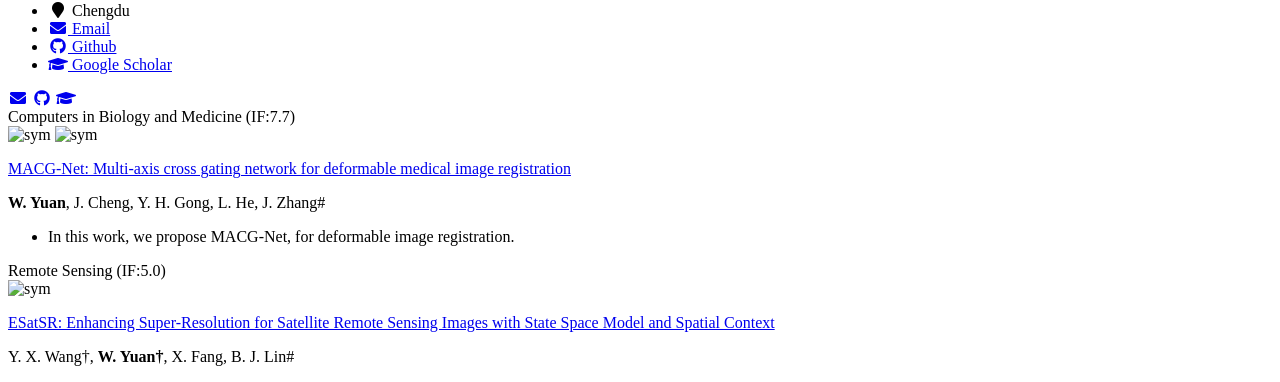
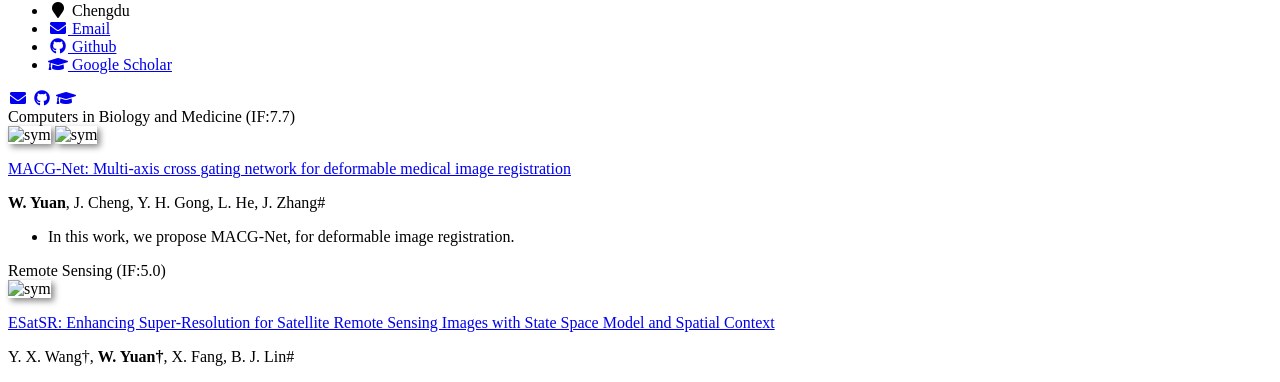
Before and after one commit to Valeyards/Valeyards.github.io, a Jekyll site: the page built from pubs.md, in a window 1280 px wide. Shown: the part 345-727 px from the top of the page. Built offline with Jekyll 4.4.1, drawn with Linux system fonts in a browser that asks for light colours; our own code applies the rules of GitHub Pages for plain Markdown files.

Commit message:
Add files via upload

```diff
--- a/pubs.md
+++ b/pubs.md
@@ -1,11 +1,24 @@
 <head>
   <link rel="stylesheet" href="https://cdnjs.cloudflare.com/ajax/libs/font-awesome/5.15.4/css/all.min.css">
+  <style>
+    .paper-box-image img {
+        max-width: 400px;
+        box-shadow: 3px 3px 6px #888;
+        object-fit: cover;
+        transition: opacity 0.5s ease, transform 0.5s ease; /* 添加过渡效果 */
+    }
+
+    .paper-box-image:hover img {
+        opacity: 0.7;
+        transform: scale(1.1);
+    }
+  </style>
 </head>
 
 <div class='paper-box'>
 <div class='paper-box-image'><div><div class="badge">Computers in Biology and Medicine (IF:7.7) </div>
-<img src='images/pub/macg_1.png' alt="sym" width="100%" title="" class="image">
-<img src='images/pub/macg_2.png' alt="sym" width="100%" title="" class="image">
+<img src='images/pub/macg_1.png' alt="sym" width="100%" title="" >
+<img src='images/pub/macg_2.png' alt="sym" width="100%" title="" >
 </div></div>
 <div class='paper-box-text' markdown="1">
 [MACG-Net: Multi-axis cross gating network for deformable medical image registration](https://www.sciencedirect.com/science/article/pii/S0010482524007583)
```
